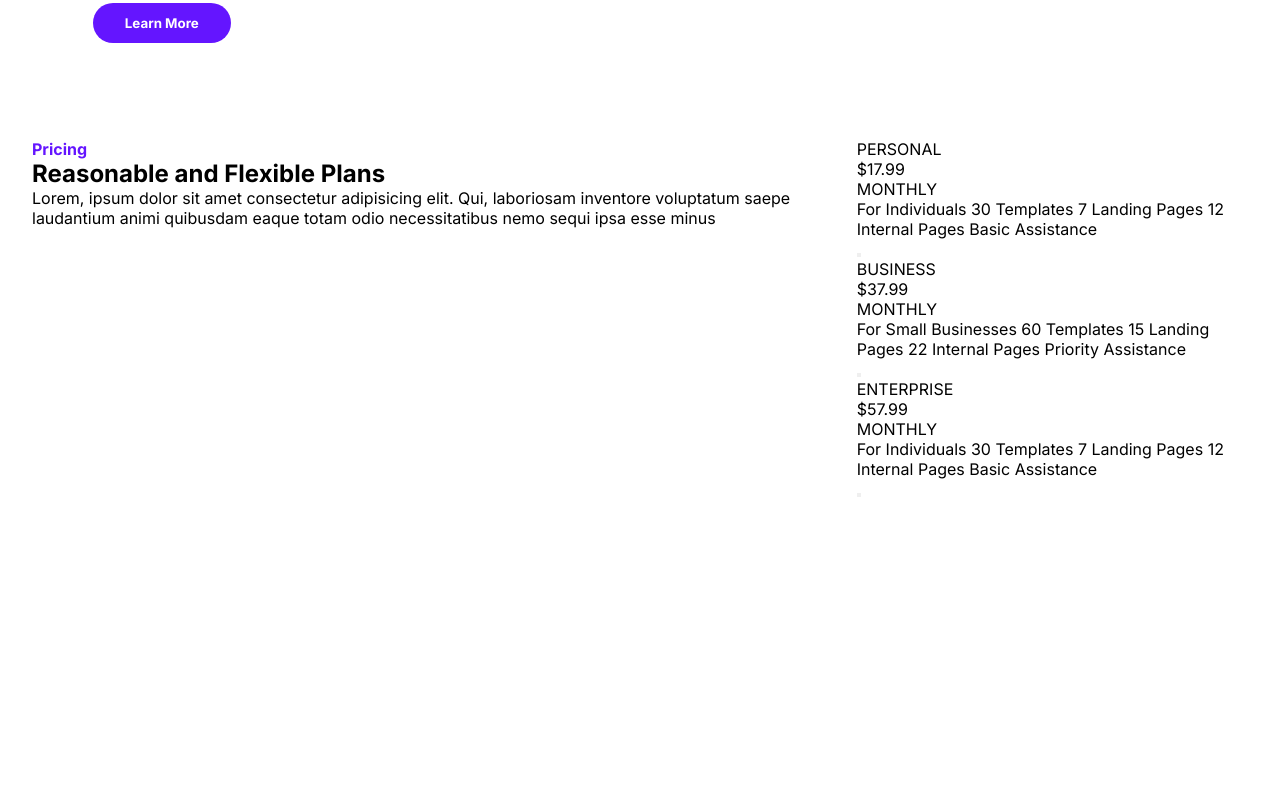
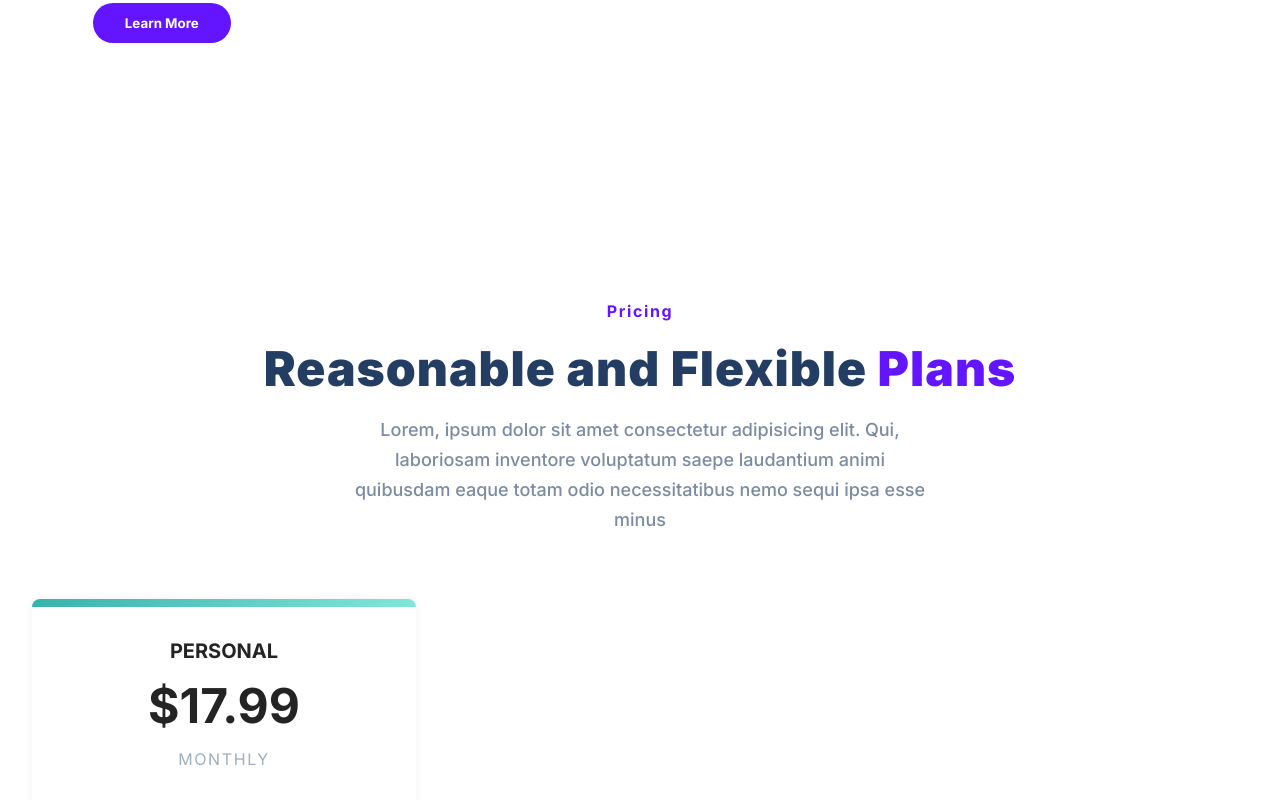
Before and after one commit to danielmanicio/Final-Project---TReact, a plain HTML site: page index.html in a window 1280 px wide. Shown: the part 3858-4658 px from the top of the page. Before the commit the page ends 4389 px from the top, so only its background shows below. Drawn offline with Linux system fonts and the light colour scheme.

Commit message:
Style - Personal and Enterprise

```diff
--- a/index.html
+++ b/index.html
@@ -251,7 +251,7 @@
                         <span class="purple">Pricing</span>
                     </h5>
                     <h2 class="pricing__subtitle">
-                        Reasonable and Flexible <span class="Purple">Plans</span>
+                        Reasonable and Flexible <span class="purple">Plans</span>
                     </h2>
                     <p class="pricing__para">
                         Lorem, ipsum dolor sit amet consectetur adipisicing elit. Qui, laboriosam inventore voluptatum saepe laudantium animi quibusdam eaque totam odio necessitatibus nemo sequi ipsa esse minus
@@ -274,7 +274,7 @@
                         </div>
                     <div class="personal__bottom">
                         <a href="#">
-                            <button class="price__button--personal button__hover"></button>
+                            <button class="price__button--personal button__hover">BUY NOW</button>
                         </a>
                     </div>
                     </div>
@@ -315,9 +315,9 @@
                             <span class="enterprise__middle--description">12 Internal Pages</span>
                             <span class="enterprise__middle--description">Basic Assistance</span>
                         </div>
-                    <div class="price__bottom">
+                    <div class="enterprise__bottom">
                         <a href="#">
-                            <button class="price__button--enterprise button__hover"></button>
+                            <button class="price__button--enterprise button__hover">BUY NOW</button>
                         </a>
                     </div>
                     </div>
--- a/style.css
+++ b/style.css
@@ -552,3 +552,233 @@ VALUES
     width: 50%;
     padding-left: 80px;
 }
+
+
+/*
+
+PRICING
+
+*/
+
+.pricing__container {
+    padding: 96px 0;
+}
+
+.pricing__row {
+    display: flex;
+    flex-direction: column;
+}
+
+.pricing__description {
+    display: flex;
+    flex-direction: column;
+    align-items: center;
+    margin-top: 64px;
+}
+
+.pricing__title {
+    text-align: center;
+    font-size: 16px;
+    line-height: 24px;
+    letter-spacing: 1.6px;
+    margin-bottom: 16px;
+}
+
+.pricing__subtitle {
+    font-size: 48px;
+    font-weight: 900;
+    color: #243e63;
+    line-height: 60px;
+    letter-spacing: 1px;
+}
+
+.pricing__para {
+    width: 100%;
+    max-width: 576px;
+    text-align: center;
+    margin-top: 16px;
+    font-size: 18px;
+    font-weight: 500;
+    line-height: 30px;
+    color: #7c8ba1;
+}
+
+.pricing__personal {
+    margin-top: 64px;
+    margin-right: 32px;
+    width: 100%;
+    max-width: 384px;
+    box-shadow: 0 0 10px 1px rgba(0, 0, 0, .05);
+    border-radius: 8px;
+}
+
+.personal__color {
+    height: 8px;
+    background: linear-gradient(115deg, rgb(56, 178, 172) 0%, rgb(129, 230, 217) 100%);
+    border-top-left-radius: 8px;
+    border-top-right-radius: 8px;
+}
+
+.personal__top {
+    display: flex;
+    flex-direction: column;
+    justify-content: center;
+    align-items: center;
+    padding: 32px 0;
+    border-bottom: 2px solid #e5e7eb;
+}
+
+.personal__title {
+    font-size: 20px;
+    font-weight: 700;
+    color: #242424;
+    margin-bottom: 4px;
+}
+
+.personal__subtitle {
+    font-size: 48px;
+    color: #242424;
+    font-weight: 700;
+    margin-bottom: 4px;
+    line-height: 78px;
+}
+
+.personal__monthly {
+    color: rgb(160, 174, 192);
+    letter-spacing: 1.6px;
+    font-weight: 700px;
+}
+
+.personal__middle {
+    display: flex;
+    flex-direction: column;
+    align-items: center;
+    padding: 32px;
+    border-bottom: 2px solid #e5e7eb;
+}
+
+.personal__middle--title {
+    font-size: 20px;
+    color: #242424;
+    font-weight: 700;
+    text-align: center;
+}
+
+.personal__middle--description {
+    margin-top: 20px;
+    font-size: 16px;
+    font-weight: 500;
+    line-height: 24px;
+    color: #718096;
+}
+
+.personal__bottom {
+    display: flex;
+    justify-content: center;
+    padding: 32px;
+    border-bottom-left-radius: 8px;
+    border-top-right-radius: 8px;
+}
+
+.price__button--personal {
+    background: linear-gradient(115deg, rgb(56, 178, 172) 0%, rgb(129, 230, 217) 100%);
+    padding: 16px 40px;
+    border: none;
+    border-radius: 50px;
+    font-size: 14px;
+    font-weight: 700;
+    color: #fff;
+    letter-spacing: 0.8;
+    transition: all 500mx ease;
+    cursor: not-allowed;
+}
+
+.pricing__enterprise {
+    margin-top: 64px;
+    margin-right: 32px;
+    width: 100%;
+    max-width: 384px;
+    box-shadow: 0 0 10px 1px rgba(0, 0, 0, .05);
+    border-radius: 8px;
+}
+
+.enterprise__color {
+    height: 8px;
+    background: linear-gradient(115deg, rgb(245, 101, 101) 0%, rgb(254, 178, 178) 100%);
+    border-top-left-radius: 8px;
+    border-top-right-radius: 8px;
+}
+
+.enterprise__top {
+    display: flex;
+    flex-direction: column;
+    justify-content: center;
+    align-items: center;
+    padding: 32px 0;
+    border-bottom: 2px solid #e5e7eb;
+}
+
+.enterprise__title {
+    font-size: 20px;
+    font-weight: 700;
+    color: #242424;
+    margin-bottom: 4px;
+}
+
+.enterprise_subtitle {
+    font-size: 48px;
+    color: #242424;
+    font-weight: 700;
+    margin-bottom: 4px;
+    line-height: 78px;
+}
+
+.enterprise__monthly {
+    color: rgb(160, 174, 192);
+    letter-spacing: 1.6px;
+    font-weight: 700px;
+}
+
+.enterprise__middle {
+    display: flex;
+    flex-direction: column;
+    align-items: center;
+    padding: 32px;
+    border-bottom: 2px solid #e5e7eb;
+}
+
+.enterprise__middle--title {
+    font-size: 20px;
+    color: #242424;
+    font-weight: 700;
+    text-align: center;
+}
+
+.enterprise__middle--description {
+    margin-top: 20px;
+    font-size: 16px;
+    font-weight: 500;
+    line-height: 24px;
+    color: #718096;
+}
+
+.enterprise__bottom {
+    display: flex;
+    justify-content: center;
+    padding: 32px;
+    border-bottom-left-radius: 8px;
+    border-top-right-radius: 8px;
+}
+
+.price__button--enterprise {
+    background: linear-gradient(115deg, rgb(245, 101, 101) 0%, rgb(254, 178, 178) 100%);
+    padding: 16px 40px;
+    border: none;
+    border-radius: 50px;
+    font-size: 14px;
+    font-weight: 700;
+    color: #fff;
+    letter-spacing: 0.8;
+    transition: all 500mx ease;
+    cursor: not-allowed;
+}
```
